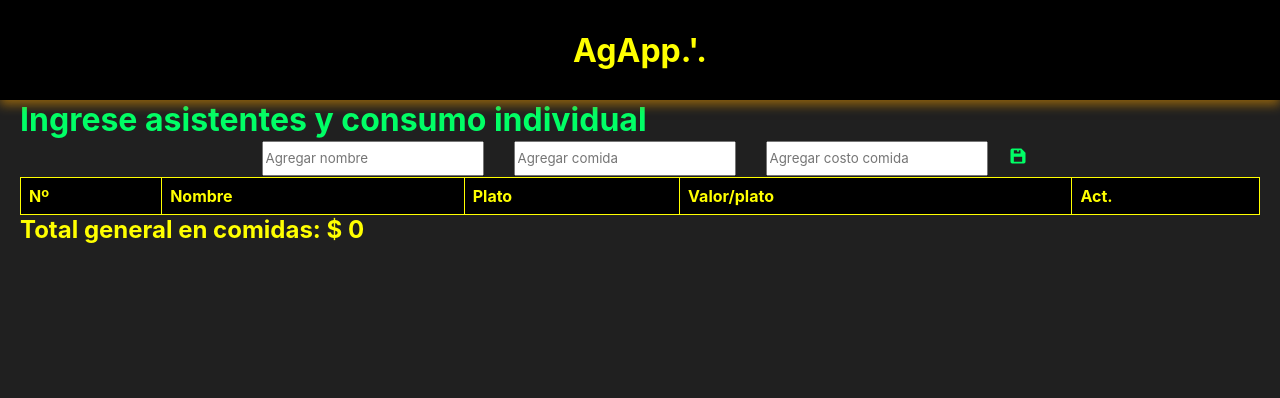
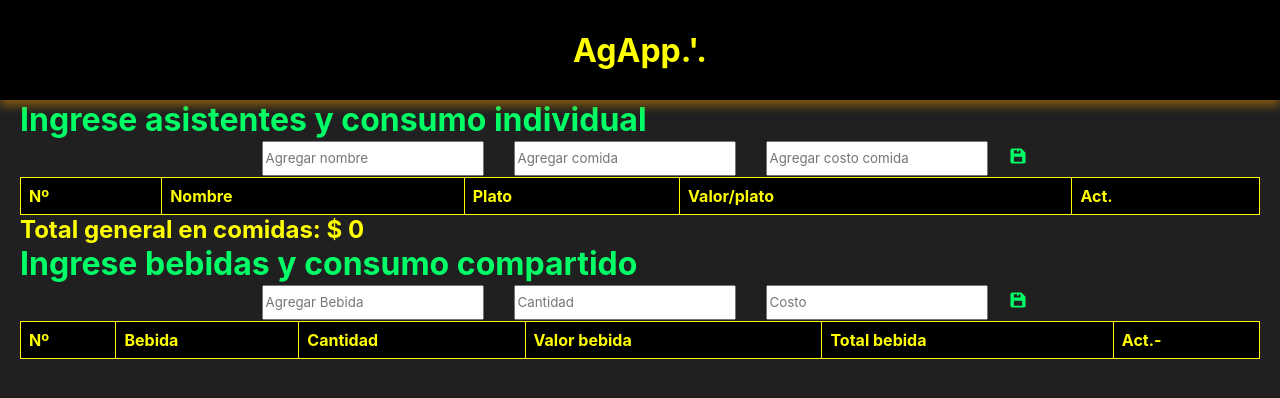
Before and after one commit to elifred2022/agapp, a React (Create React App) app: page / in a window 1280 px wide. Shown: the top 398 px of the page. Built offline with nearby package versions, Linux system fonts and the light colour scheme.

Commit message:
ya actualiza precio al editar las bebidas y actualiza en el localstorage

```diff
--- a/src/App.js
+++ b/src/App.js
@@ -8,9 +8,8 @@ import FormBebidas from "./components/bebidas/FormBebidas.js";
 import ListaBebidas from "./components/bebidas/ListaBebidas.js";
 
 export default function TaskApp() {
-  //const storedState = JSON.parse(localStorage.getItem("state")) || [];
-
   const [storedState, setStoredState] = useState(() => {
+    // funcion para recuperar datos del localstorage del state general
     const stored = JSON.parse(localStorage.getItem("state"));
     return stored || initialState;
   });
@@ -18,16 +17,18 @@ export default function TaskApp() {
   const [state, dispatch] = useReducer(Reducer, storedState);
 
   useEffect(() => {
+    // funcion para enviar los datos del state general al localstorage
     localStorage.setItem("state", JSON.stringify(state));
   }, [state]);
 
+  /* ESTE REDUCER LO ESTOY PASANDO CON DISPATCH EN EL componente FormComidas
   function handleAddComidas(index, nombre, comida, valorComida) {
     dispatch({
       type: "AGREGAR_COMIDA",
 
-      payload: { id: index, nombre, comida, valorComida }, //esta linea no hace dferencia
+      payload: { id: index, nombre, comida, valorComida },
     });
-  }
+  } */
 
   function handleChangeComidas(comidaId) {
     dispatch({
@@ -43,6 +44,20 @@ export default function TaskApp() {
     });
   }
 
+  function handleChangeBebidas(bebidaId) {
+    dispatch({
+      type: "EDITAR_BEBIDA",
+      payload: bebidaId,
+    });
+  }
+
+  function handleDeleteBebidas(bebidasId) {
+    dispatch({
+      type: "ELIMINAR_BEBIDA",
+      id: bebidasId,
+    });
+  }
+
   return (
     <>
       <Header />
@@ -53,11 +68,18 @@ export default function TaskApp() {
         <ListaComidas
           state={state}
           dispatch={dispatch}
-          onAddComidas={handleAddComidas}
           onDeleteComidas={handleDeleteComidas}
           onChangeComidas={handleChangeComidas}
         />
         <CalcComidas comidas={state.comidas} />
+        <h1 className="verde">Ingrese bebidas y consumo compartido</h1>
+        <FormBebidas dispatch={dispatch} />
+        <ListaBebidas
+          state={state}
+          dispatch={dispatch}
+          onChangeBebidas={handleChangeBebidas}
+          onDeleteBebidas={handleDeleteBebidas}
+        />
       </main>
     </>
   );
--- a/src/components/bebidas/FormBebidas.js
+++ b/src/components/bebidas/FormBebidas.js
@@ -1,11 +1,14 @@
 import { useEffect, useState } from "react";
+import { v4 as uuidv4 } from "uuid";
 import { BiSolidSave } from "react-icons/bi";
 
-export default function FormBebidas({ onAddComidas }) {
+export default function FormBebidas({ onAddComidas, dispatch }) {
   const [bebida, setBebida] = useState("");
   const [cantidadBebida, setCantidadBebida] = useState("");
   const [valorUnitBebida, setValorUnitBebida] = useState("");
   const [totalBebida, setTotalBebida] = useState("");
+
+  const uniqueId = uuidv4();
 
   useEffect(() => {
     if (cantidadBebida && valorUnitBebida) {
@@ -17,7 +20,16 @@ export default function FormBebidas({ onAddComidas }) {
 
   const handleKeyDown = (event) => {
     if (event.key === "Enter") {
-      onAddComidas(bebida, cantidadBebida, valorUnitBebida, totalBebida);
+      dispatch({
+        type: "AGREGAR_BEBIDA",
+        payload: {
+          id: uniqueId,
+          bebida,
+          cantidadBebida,
+          valorUnitBebida,
+          totalBebida,
+        },
+      });
       setBebida("");
       setCantidadBebida("");
       setValorUnitBebida("");
@@ -29,7 +41,7 @@ export default function FormBebidas({ onAddComidas }) {
     <>
       <div className="formulario">
         <input
-          placeholder="Bebida"
+          placeholder="Agregar Bebida"
           value={bebida}
           onChange={(e) => setBebida(e.target.value)}
           onKeyDown={handleKeyDown}
@@ -53,7 +65,16 @@ export default function FormBebidas({ onAddComidas }) {
             setCantidadBebida("");
             setValorUnitBebida("");
             setTotalBebida("");
-            onAddComidas(bebida, cantidadBebida, valorUnitBebida, totalBebida);
+            dispatch({
+              type: "AGREGAR_BEBIDA",
+              payload: {
+                id: uniqueId,
+                bebida,
+                cantidadBebida,
+                valorUnitBebida,
+                totalBebida,
+              },
+            });
           }}
         >
           <BiSolidSave />
--- a/src/components/bebidas/ListaBebidas.js
+++ b/src/components/bebidas/ListaBebidas.js
@@ -1,12 +1,13 @@
-import { useState } from "react";
+import { useState, useEffect } from "react";
 import { MdAutoDelete } from "react-icons/md";
 import { FaEdit } from "react-icons/fa";
 import { BiSolidSave } from "react-icons/bi";
 
 export default function ListaBebidas({
-  elementos,
-  onChangeComida,
-  onDeleteComida,
+  state,
+  dispatch,
+  onChangeBebidas,
+  onDeleteBebidas,
 }) {
   return (
     <>
@@ -22,14 +23,15 @@ export default function ListaBebidas({
           </tr>
         </thead>
         <tbody>
-          {elementos.map((bebi, index) => (
+          {state.bebidas.map((bebida, index) => (
             <Bebidas
-              key={bebi.id}
-              bebi={bebi}
-              onChange={onChangeComida}
-              onDelete={onDeleteComida}
-              elementos={elementos}
+              key={bebida.id}
+              bebida={bebida}
+              onChangeBebidas={onChangeBebidas}
+              onDelete={onDeleteBebidas}
+              state={state}
               index={index}
+              dispatch={dispatch}
             />
           ))}
         </tbody>
@@ -38,21 +40,39 @@ export default function ListaBebidas({
   );
 }
 
-function Bebidas({ bebi, onChange, onDelete, index }) {
+function Bebidas({ state, bebidas, onChangeBebidas, bebida, index, dispatch }) {
   const [isEditing, setIsEditing] = useState(false);
+  const [totalBebida, setTotalBebida] = useState(bebida.totalBebida);
 
-  let bebiContent;
+  useEffect(() => {
+    if (bebida.cantidadBebida && bebida.valorUnitBebida) {
+      setTotalBebida(
+        parseFloat(bebida.cantidadBebida) * parseFloat(bebida.valorUnitBebida)
+      );
+    } else {
+      setTotalBebida("");
+    }
+
+    onChangeBebidas({
+      type: "EDITAR_BEBIDA",
+      ...bebida,
+      totalBebida: totalBebida,
+    });
+  }, [isEditing, totalBebida]);
+
+  let drinkContent;
   if (isEditing) {
-    bebiContent = (
+    drinkContent = (
       <>
         <tr>
           <td>{index + 1}.-</td>
           <td>
             <input
-              value={bebi.bebida}
+              value={bebida.bebida}
               onChange={(e) => {
-                onChange({
-                  ...bebi,
+                onChangeBebidas({
+                  type: "EDITAR_BEBIDA",
+                  ...bebida,
                   bebida: e.target.value,
                 });
               }}
@@ -60,26 +80,29 @@ function Bebidas({ bebi, onChange, onDelete, index }) {
           </td>
           <td>
             <input
-              value={bebi.cantidad}
+              value={bebida.cantidadBebida}
               onChange={(e) => {
-                onChange({
-                  ...bebi,
-                  cantidad: e.target.value,
+                onChangeBebidas({
+                  type: "EDITAR_BEBIDA",
+                  ...bebida,
+                  cantidadBebida: e.target.value,
                 });
               }}
             />
           </td>
           <td>
             <input
-              value={bebi.valorUnitBebida}
+              value={bebida.valorUnitBebida}
               onChange={(e) => {
-                onChange({
-                  ...bebi,
+                onChangeBebidas({
+                  type: "EDITAR_BEBIDA",
+                  ...bebida,
                   valorUnitBebida: e.target.value,
                 });
               }}
             />
           </td>
+          <td>{totalBebida}</td>
           <td>
             <button
               className="my-button_agregar"
@@ -92,14 +115,14 @@ function Bebidas({ bebi, onChange, onDelete, index }) {
       </>
     );
   } else {
-    bebiContent = (
+    drinkContent = (
       <>
         <tr>
           <td>{index + 1}.- </td>
-          <td>{bebi.bebida}</td>
-          <td>{bebi.cantidad}</td>
-          <td>${bebi.valorUnitBebida}</td>
-          <td>{bebi.totalBebida}</td>
+          <td>{bebida.bebida}</td>
+          <td>{bebida.cantidadBebida}</td>
+          <td>${bebida.valorUnitBebida}</td>
+          <td>{totalBebida}</td>
 
           <td>
             <div className="botonera">
@@ -111,7 +134,9 @@ function Bebidas({ bebi, onChange, onDelete, index }) {
               </button>
               <button
                 className="my-button_eliminar"
-                onClick={() => onDelete(bebi.id)}
+                onClick={() =>
+                  dispatch({ type: "ELIMINAR_BEBIDA", payload: bebida })
+                }
               >
                 <MdAutoDelete />
               </button>
@@ -121,5 +146,5 @@ function Bebidas({ bebi, onChange, onDelete, index }) {
       </>
     );
   }
-  return <>{<>{bebiContent}</>}</>;
+  return <>{<>{drinkContent}</>}</>;
 }
--- a/src/components/comidas/ListaComidas.js
+++ b/src/components/comidas/ListaComidas.js
@@ -39,7 +39,7 @@ export default function ListaComidas({
   );
 }
 
-function Foods({ onChangeComidas, comida, index, dispatch, comidas, id }) {
+function Foods({ onChangeComidas, comida, index, dispatch }) {
   const [isEditing, setIsEditing] = useState(false);
 
   let foodContent;
--- a/src/reducer/Reducer.js
+++ b/src/reducer/Reducer.js
@@ -33,6 +33,30 @@ export default function Reducer(state, action) {
       };
     }
 
+    case "AGREGAR_BEBIDA":
+      return {
+        ...state,
+        bebidas: [...state.bebidas, action.payload],
+      };
+
+    case "EDITAR_BEBIDA": {
+      return {
+        ...state,
+        bebidas: state.bebidas.map((bebida) =>
+          bebida.id === action.payload.id ? action.payload : bebida
+        ),
+      };
+    }
+
+    case "ELIMINAR_BEBIDA": {
+      return {
+        ...state,
+        bebidas: state.bebidas.filter(
+          (bebida) => bebida.bebida !== action.payload.bebida
+        ),
+      };
+    }
+
     default: {
       throw Error("Unknown action: " + action.type);
     }
```
